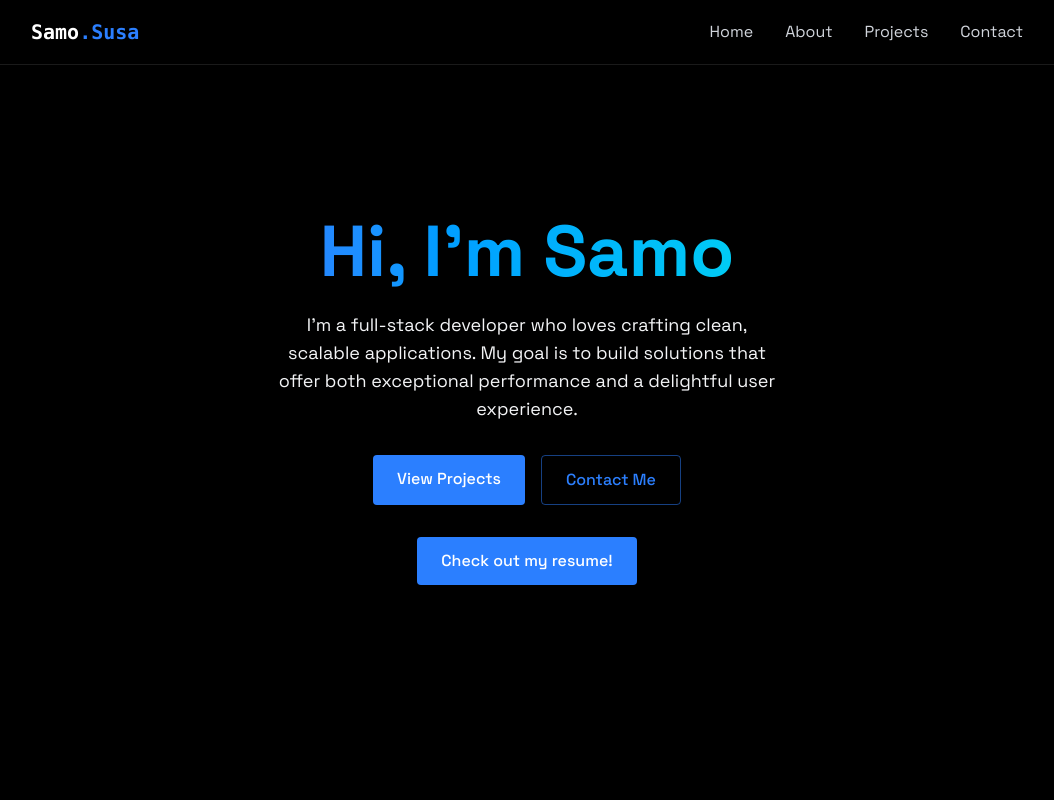
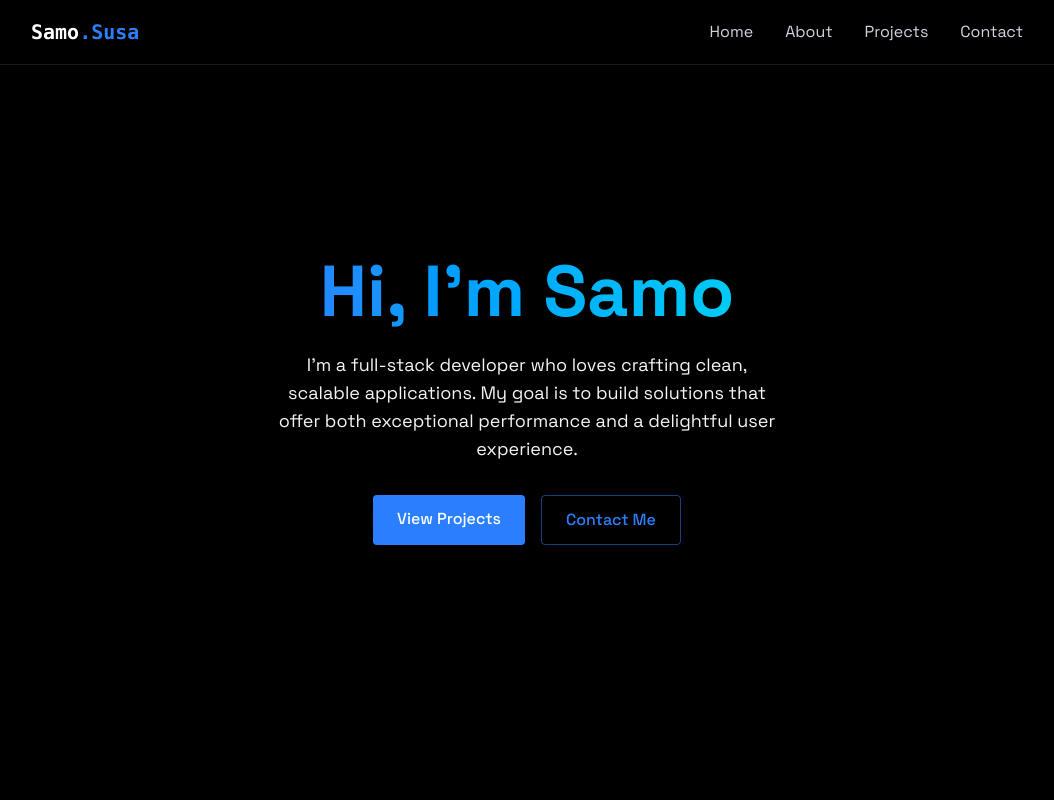
Before and after one commit to samosusa/SamoSusa-Portfolio, a React (Vite) app: page / in a window 1280 px wide. Shown: the top 800 px of the page, without its empty margins (113-1167 px from the left). Built offline with nearby package versions, Linux system fonts and the light colour scheme.

Commit message:
Updated Home.jsx with resume download link

```diff
--- a/src/components/sections/Home.jsx
+++ b/src/components/sections/Home.jsx
@@ -35,17 +35,8 @@ export const Home = () => {
           </div>
         </div>
       </RevealOnScroll>
-      <div className="flex justify-center mt-8">
-        <a
-          href={`${import.meta.env.BASE_URL}Samo%20Susa%20-%20CV.pdf`}
-          download="Samo Susa - CV.pdf"
-          target="_blank"
-          rel="noopener noreferrer"
-          className="bg-blue-500 text-white py-3 px-6 rounded font-medium transition relative overflow-hidden hover:-translate-y-0.5 hover:shadow-[0_0_15px_rgba(59, 130, 246, 0.4)]"
-        >
-          Check out my resume!
-        </a>
-      </div>
+
+
     </section>
   );
 };
```
Also changed, not shown: 1 other file (tests, documents, lock files or other folders).
